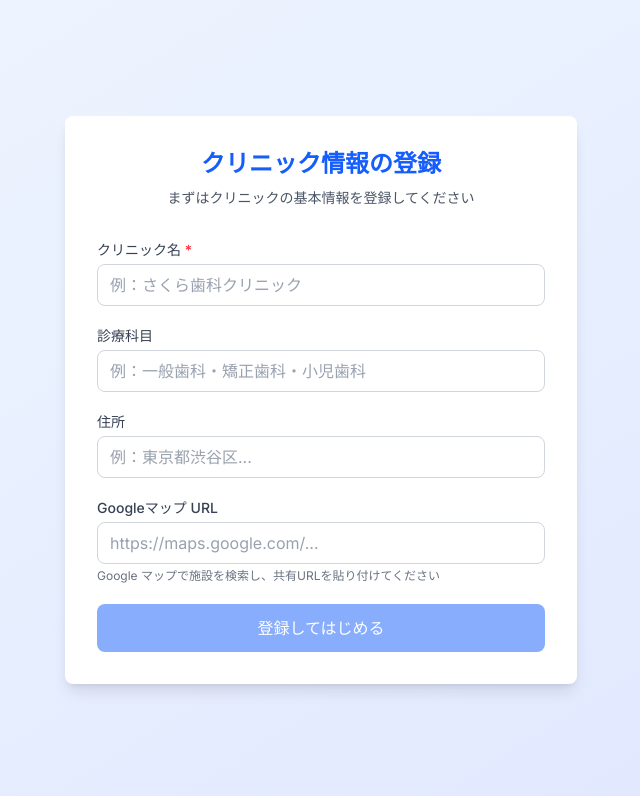
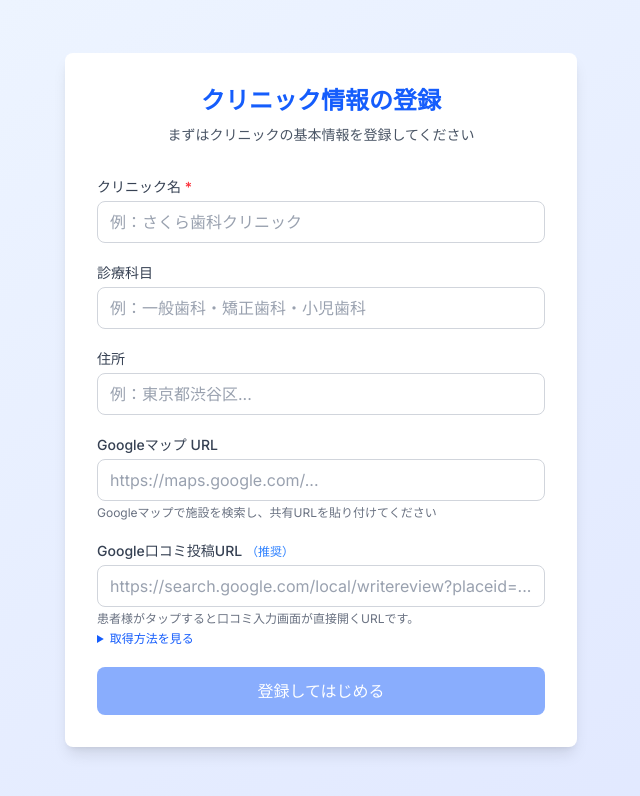
Before and after one commit to sonic1jp-cyber/kuchikomi-sensei, a Next.js app: page /clinic/setup in a window 1280 px wide. Shown: the top 796 px of the page, without its empty margins (319-959 px from the left). Built offline with nearby package versions, Linux system fonts and the light colour scheme.

Commit message:
Update: 2026/04/05 19:47

```diff
--- a/src/app/clinic/setup/page.tsx
+++ b/src/app/clinic/setup/page.tsx
@@ -12,6 +12,7 @@ export default function ClinicSetupPage() {
   const [department, setDepartment] = useState('');
   const [address, setAddress] = useState('');
   const [googleMapsUrl, setGoogleMapsUrl] = useState('');
+  const [googleReviewUrl, setGoogleReviewUrl] = useState('');
 
   const handleSubmit = async (e: React.FormEvent) => {
     e.preventDefault();
@@ -33,6 +34,7 @@ export default function ClinicSetupPage() {
         department,
         address,
         google_maps_url: googleMapsUrl || null,
+        google_review_url: googleReviewUrl || null,
       });
 
       if (insertError) {
@@ -124,14 +126,39 @@ export default function ClinicSetupPage() {
                 className="w-full border border-gray-300 rounded-lg py-2 px-3 text-gray-900 placeholder-gray-400 focus:outline-none focus:ring-2 focus:ring-blue-500 focus:border-transparent"
               />
               <p className="text-xs text-gray-500 mt-1">
-                Google マップで施設を検索し、共有URLを貼り付けてください
+                Googleマップで施設を検索し、共有URLを貼り付けてください
               </p>
+            </div>
+
+            <div>
+              <label htmlFor="googleReviewUrl" className="block text-sm font-medium text-gray-700 mb-1">
+                Google口コミ投稿URL <span className="text-blue-500 text-xs font-normal">（推奨）</span>
+              </label>
+              <input
+                id="googleReviewUrl"
+                type="url"
+                value={googleReviewUrl}
+                onChange={(e) => setGoogleReviewUrl(e.target.value)}
+                placeholder="https://search.google.com/local/writereview?placeid=..."
+                className="w-full border border-gray-300 rounded-lg py-2 px-3 text-gray-900 placeholder-gray-400 focus:outline-none focus:ring-2 focus:ring-blue-500 focus:border-transparent"
+              />
+              <div className="text-xs text-gray-500 mt-1 space-y-1">
+                <p>患者様がタップすると口コミ入力画面が直接開くURLです。</p>
+                <details className="cursor-pointer">
+                  <summary className="text-blue-600 hover:text-blue-800">取得方法を見る</summary>
+                  <div className="mt-2 p-3 bg-gray-50 rounded-lg space-y-1">
+                    <p>1. Googleマップでクリニックを検索</p>
+                    <p>2. 「クチコミを書く」ボタンが表示されるページのURLをコピー</p>
+                    <p>3. または Google ビジネスプロフィールの管理画面から「クチコミのリンクを取得」</p>
+                  </div>
+                </details>
+              </div>
             </div>
 
             <button
               type="submit"
               disabled={isLoading || !name}
-              className="w-full bg-blue-600 text-white rounded-lg py-3 px-4 font-medium hover:bg-blue-700 transition-colors disabled:opacity-50 disabled:cursor-not-allowed"
+              className="w-full bg-blue-600 text-white rounded-lg py-3 px-4 font-medium hover:bg-blue-700 transition-all active:scale-[0.98] disabled:opacity-50 disabled:cursor-not-allowed"
             >
               {isLoading ? '登録中...' : '登録してはじめる'}
             </button>
--- a/src/app/review/[clinicId]/page.tsx
+++ b/src/app/review/[clinicId]/page.tsx
@@ -8,6 +8,7 @@ interface Clinic {
   id: string;
   name: string;
   google_maps_url: string | null;
+  google_review_url: string | null;
 }
 
 type RatingPhase = 'select' | 'feedback' | 'complete';
@@ -30,7 +31,7 @@ export default function ReviewPage() {
         const supabase = createClient();
         const { data, error } = await supabase
           .from('clinics')
-          .select('id, name, google_maps_url')
+          .select('id, name, google_maps_url, google_review_url')
           .eq('id', clinicId)
           .single();
 
@@ -82,12 +83,15 @@ export default function ReviewPage() {
     }
   };
 
-  // Google Maps URL: 登録済みURLがあればそれを使い、なければクリニック名検索
-  const googleMapsUrl = clinic?.google_maps_url
-    ? clinic.google_maps_url
-    : clinic?.name
-      ? `https://www.google.com/maps/search/${encodeURIComponent(clinic.name)}`
-      : '';
+  // Google 誘導URL: 口コミ投稿URL > Google Maps URL > クリニック名検索
+  // 口コミ投稿URLがあれば直接投稿画面に飛ばす
+  const googleMapsUrl = clinic?.google_review_url
+    ? clinic.google_review_url
+    : clinic?.google_maps_url
+      ? clinic.google_maps_url
+      : clinic?.name
+        ? `https://www.google.com/maps/search/${encodeURIComponent(clinic.name)}`
+        : '';
 
   // --- エラー画面 ---
   if (error && !clinic) {
@@ -221,9 +225,9 @@ export default function ReviewPage() {
                     setFeedbackText('');
                     setError(null);
                   }}
-                  className="w-full py-2 px-4 text-gray-500 text-sm hover:text-gray-700 transition-colors"
+                  className="w-full py-2 px-4 text-gray-500 text-sm hover:text-gray-700 transition-all active:scale-95 active:bg-gray-100 rounded-lg"
                 >
-                  戻る
+                  ← 戻る
                 </button>
               </div>
             )}
```
Also changed, not shown: 1 other file (tests, documents, lock files or other folders).
